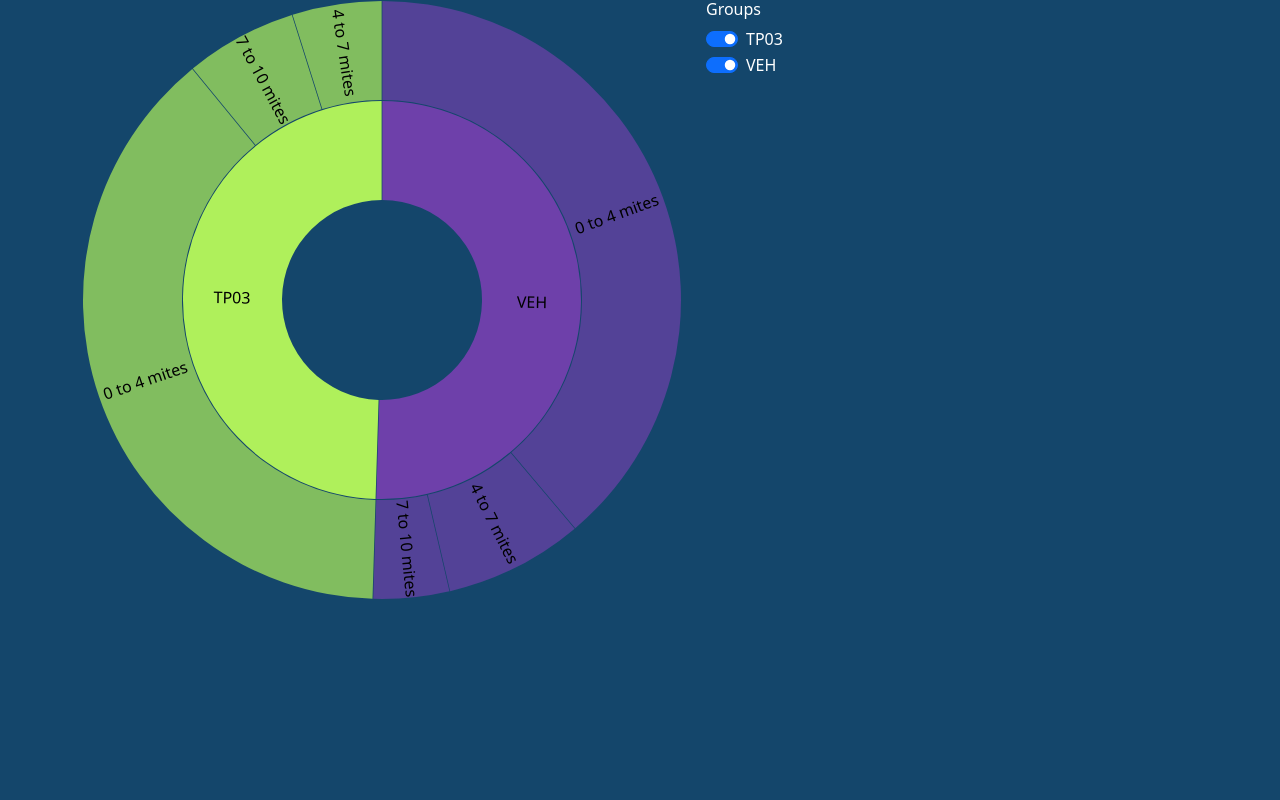
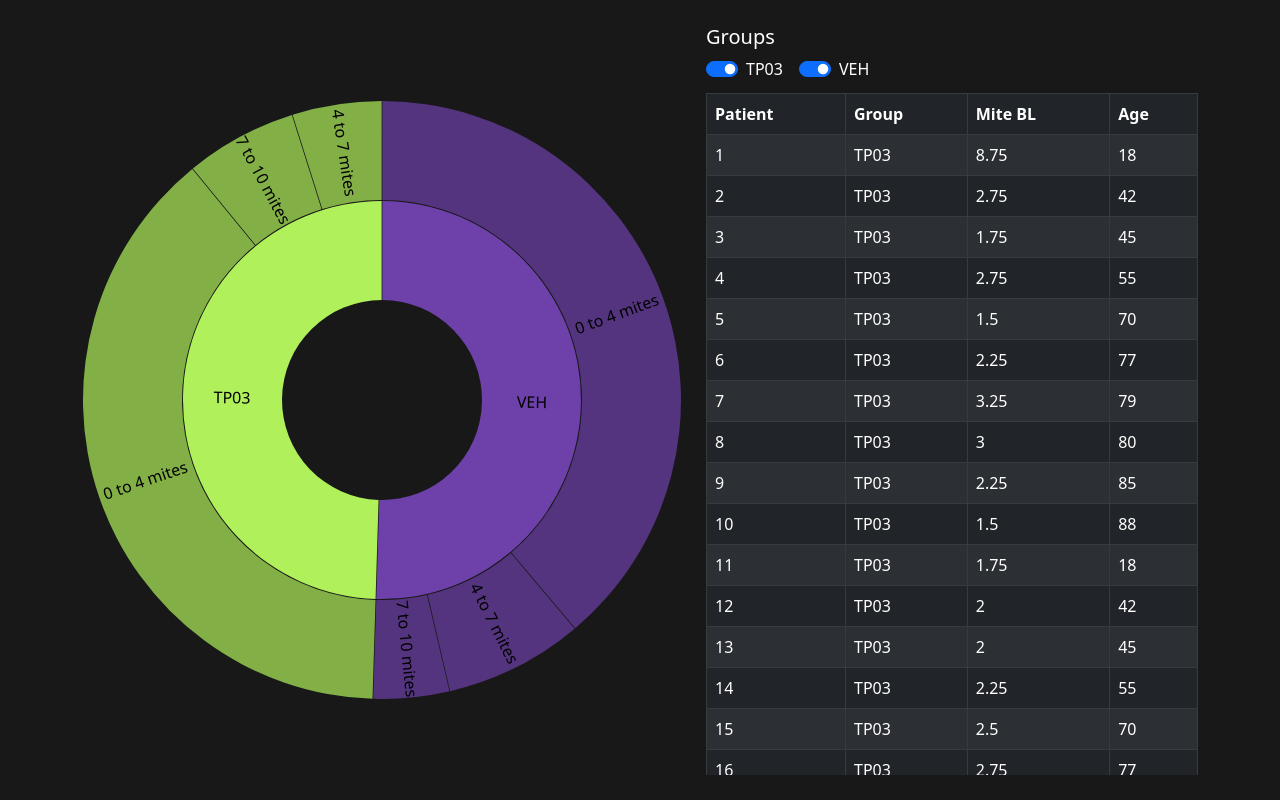
Before and after one commit to saifil4/d3-starbust, a React (Create React App) app: page / in a window 1280 px wide. Built offline with nearby package versions, Linux system fonts and the light colour scheme.

Commit message:
Added data table and improved ui

```diff
--- a/src/App.js
+++ b/src/App.js
@@ -12,6 +12,6 @@ function App() {
 export default App;
 
 const AppContainer = styled.div`
-  background: #14466b;
+  background: #181818;
   height: 100vh;
 `;
--- /dev/null
+++ b/src/MiteEradication/DataTable.js
@@ -0,0 +1,32 @@
+import React from "react";
+import { Table } from "react-bootstrap";
+
+const DataTable = ({ miteData }) => {
+  return (
+    <>
+    <Table responsive striped bordered hover variant="dark">
+      <thead>
+        <tr>
+          <th>Patient</th>
+          <th>Group</th>
+          <th>Mite BL</th>
+          <th>Age</th>
+        </tr>
+      </thead>
+      <tbody>
+        {miteData.map((md) => (
+          <tr>
+            <td>{md.patient}</td>
+            <td>{md.group}</td>
+            <td>{md.mites_bl}</td>
+            <td>{md.age}</td>
+          </tr>
+        ))}
+      </tbody>
+    </Table>
+    </>
+
+  );
+};
+
+export default DataTable;
--- a/src/MiteEradication/Filter.js
+++ b/src/MiteEradication/Filter.js
@@ -5,27 +5,20 @@ import styled from "styled-components";
 const Filter = ({ miteGroups, handleCheck }) => {
 
   return (
-    <FilterContainer>
       <Form>
-        <h6>Groups</h6>
+        <h5>Groups</h5>
         {miteGroups &&
           miteGroups.map((mg) => (
             <Form.Check
               onChange={()=>handleCheck(mg.patient)}
+              inline
               checked={mg.isChecked}
               type="switch"
               label={mg.group}
             />
           ))}
       </Form>
-    </FilterContainer>
   );
 };
 
 export default Filter;
-
-const CustomSwitch = styled(Form.Check)``;
-
-const FilterContainer = styled.div`
-  color: white;
-`;
--- a/src/MiteEradication/index.js
+++ b/src/MiteEradication/index.js
@@ -1,13 +1,14 @@
 import React, { useState, useMemo, useEffect } from "react";
+import styled from "styled-components";
+import _ from "lodash";
+import { Container, Row, Col } from "react-bootstrap";
+import { MiteEradicationData } from "./exmaple_data";
 import StarBurst from "../starburst";
-import { Container, Row, Col } from "react-bootstrap";
 import Filter from "./Filter";
-import { MiteEradicationData } from "./exmaple_data";
-import _ from "lodash";
+import DataTable from "./DataTable";
 
 const MiteEradication = () => {
   const [miteData, setMiteData] = useState(MiteEradicationData);
-
   const [miteGroups, setMiteGroups] = useState();
   const [filteredMiteGroups, setFilteredMiteGroups] = useState();
 
@@ -72,17 +73,40 @@ const MiteEradication = () => {
   };
 
   return (
-    <Container>
-      <Row>
-        <Col>
+    <FullHeightContainer>
+      <FullHeightRow>
+        <FullHeightColumn className="justify-end">
           <StarBurst data={formattedData} />
-        </Col>
-        <Col>
-          <Filter miteGroups={miteGroups} handleCheck={handleCheck} />
-        </Col>
-      </Row>
-    </Container>
+        </FullHeightColumn>
+        <FullHeightColumn>
+          <DetailContainer>
+            <Filter miteGroups={miteGroups} handleCheck={handleCheck} />
+            <DataTable miteData={miteData} />
+          </DetailContainer>
+        </FullHeightColumn>
+      </FullHeightRow>
+    </FullHeightContainer>
   );
 };
 
 export default MiteEradication;
+
+const FullHeightRow = styled(Row)`
+  height: 100%;
+`;
+
+const FullHeightContainer = styled(Container)`
+  height: 100%;
+`;
+const FullHeightColumn = styled(Col)`
+  height: 100%;
+`;
+
+const DetailContainer = styled.div`
+  height: 100%;
+  display: flex;
+  flex-direction: column;
+  color: white;
+  row-gap: 10px;
+  padding: 25px 0;
+`;
--- a/src/starburst/index.js
+++ b/src/starburst/index.js
@@ -1,5 +1,6 @@
-import React, { useEffect } from "react";
+import React, { useEffect, useRef } from "react";
 import * as d3 from "d3";
+import styled from "styled-components";
 import {
   getPartition,
   getArc,
@@ -9,6 +10,9 @@ import {
 } from "./helper";
 
 const StarBurst = ({ data }) => {
+  const svgRef = useRef(null);
+  const svgContainer = useRef(null);
+
   const width = 600;
   const radius = width / 6;
 
@@ -19,11 +23,8 @@ const StarBurst = ({ data }) => {
   );
 
   useEffect(() => {
-    const createChart = () => {
     const root = getPartition(data);
-
     root.each((d) => (d.current = d));
-
     const svg = d3.select("svg");
 
     const everything = svg.selectAll("*");
@@ -52,22 +53,16 @@ const StarBurst = ({ data }) => {
       )
       .attr("d", (d) => arc(d.current));
 
-      path
-        .filter((d) => d.children)
-        .style("cursor", "pointer")
-        .on("click", clicked);
-
     path.append("title").text(
       (d) =>
         `${d
           .ancestors()
           .map((d) => d.data.name)
           .reverse()
-            .join("/")}\n${format(d.value)}`
+          .join("/")} - ${format(d.value)} patients`
     );
 
-      const label = g
-        .append("g")
+    g.append("g")
       .attr("pointer-events", "none")
       .attr("text-anchor", "middle")
       .style("user-select", "none")
@@ -79,77 +74,24 @@ const StarBurst = ({ data }) => {
       .attr("transform", (d) => getTransformedLabel(d.current, radius))
       .text((d) => d.data.name);
 
-      const parent = g
-        .append("circle")
+    g.append("circle")
       .datum(root)
       .attr("r", radius)
       .attr("fill", "none")
-        .attr("pointer-events", "all")
-        .on("click", clicked);
-
-      function clicked(event, p) {
-        parent.datum(p.parent || root);
-
-        root.each(
-          (d) =>
-            (d.target = {
-              x0:
-                Math.max(0, Math.min(1, (d.x0 - p.x0) / (p.x1 - p.x0))) *
-                2 *
-                Math.PI,
-              x1:
-                Math.max(0, Math.min(1, (d.x1 - p.x0) / (p.x1 - p.x0))) *
-                2 *
-                Math.PI,
-              y0: Math.max(0, d.y0 - p.depth),
-              y1: Math.max(0, d.y1 - p.depth),
-            })
-        );
-
-        const t = g.transition().duration(750);
-
-        // Transition the data on all arcs, even the ones that aren’t visible,
-        // so that if this transition is interrupted, entering arcs will start
-        // the next transition from the desired position.
-        path
-          .transition(t)
-          .tween("data", (d) => {
-            const i = d3.interpolate(d.current, d.target);
-            return (t) => (d.current = i(t));
-          })
-          .filter(
-            (d) => +this.getAttribute("fill-opacity") || isArcVisible(d.target)
-          )
-          .attr("fill-opacity", (d) =>
-            isArcVisible(d.target) ? (d.children ? 1 : 0.7) : 0
-          )
-          .attr("pointer-events", (d) =>
-            isArcVisible(d.target) ? "auto" : "none"
-          )
-          .attrTween("d", (d) => () => arc(d.current));
-
-        label
-          .filter(
-            (d) =>
-              +this.getAttribute("fill-opacity") || isLabelVisible(d.target)
-          )
-          .transition(t)
-          .attr("fill-opacity", (d) => +isLabelVisible(d.target))
-          .attrTween(
-            "transform",
-            (d) => () => getTransformedLabel(d.current, radius)
-          );
-      }
-    };
-
-    createChart();
+      .attr("pointer-events", "all");
   }, [data]);
 
   return (
-    <div>
-      <svg></svg>
-    </div>
+    <StarBurstContainer>
+      <svg ref={svgRef} />
+    </StarBurstContainer>
   );
 };
 
 export default StarBurst;
+
+const StarBurstContainer = styled.div`
+  display: flex;
+  height: 100%;
+  align-items: center;
+`;
```
Lines whose indentation alone changed are shown as unchanged.
